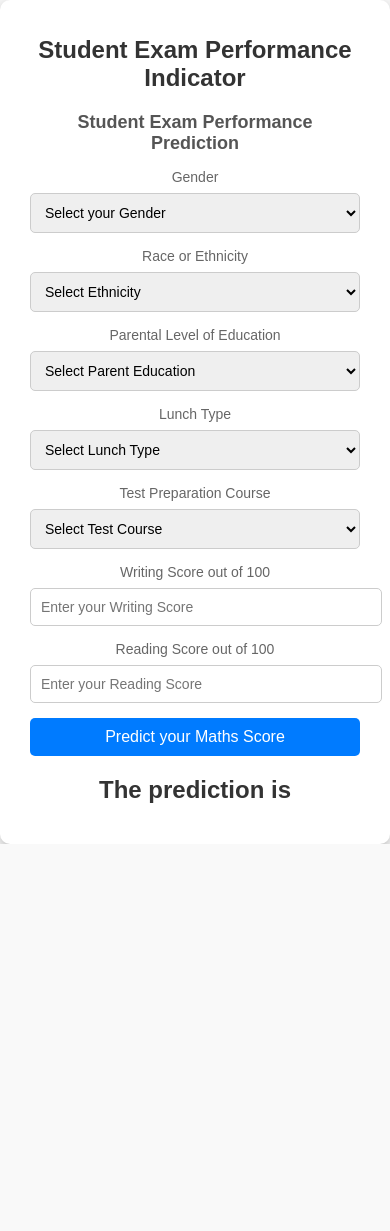
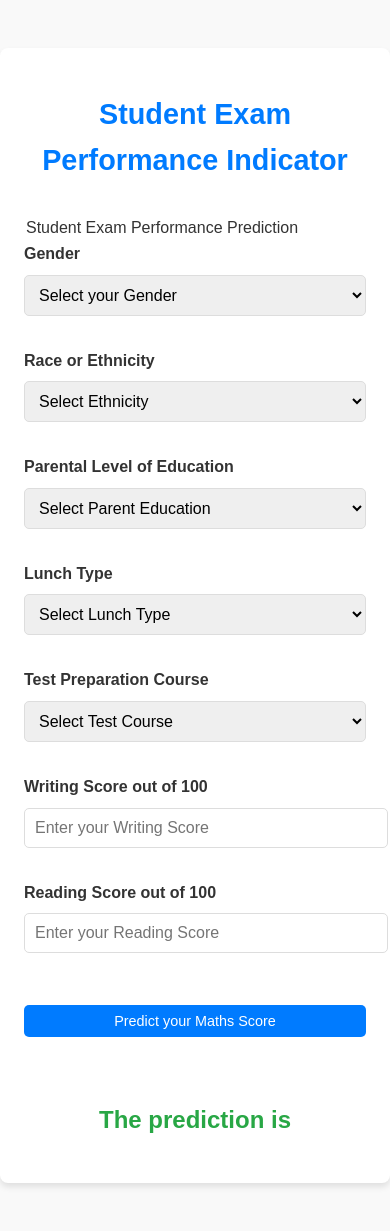
Before and after one commit to vishalsinghblr/Math-Score-Predictor, a Flask app: page /predictdata in a window 390 px wide. Before the commit the page ends 844 px from the top, so only its background shows below. Run offline with Flask 3, Linux system fonts and the light colour scheme.

Commit message:
Updated home.html and index.html

```diff
--- a/static/styles.css
+++ b/static/styles.css
@@ -1,83 +1,177 @@
-/* General Reset */
+/* General body styling */
 body {
+    font-family: 'Arial', sans-serif;
     margin: 0;
     padding: 0;
-    font-family: Arial, sans-serif;
-    background-color: #f4f4f4;
+    line-height: 1.6;
+    color: #333;
+    background-color: #f9f9f9;
 }
 
-/* Container styling */
-.container {
-    display: flex;
-    justify-content: center;
-    align-items: center;
-    height: 100vh;
+/* Header styling */
+.header {
+    background-color: #007bff;
+    color: #fff;
+    padding: 1.5rem 1rem;
+    text-align: center;
+    font-size: 1.8rem;
 }
 
-/* Login Box */
-.login {
-    background: #fff;
-    padding: 20px 30px;
-    border-radius: 10px;
-    box-shadow: 0 4px 8px rgba(0, 0, 0, 0.2);
-    width: 400px;
+/* Main content styles for index.html */
+.main-content {
+    padding: 2rem;
     text-align: center;
 }
 
-/* Heading */
-.login h1 {
-    color: #333;
-    margin-bottom: 20px;
-    font-size: 24px;
+.intro {
+    margin-bottom: 2.5rem;
 }
 
-/* Form styling */
-form legend {
-    font-size: 18px;
-    margin-bottom: 15px;
-    color: #555;
-    font-weight: bold;
+.intro h2 {
+    font-size: 1.5rem;
+    color: #007bff;
+    margin-bottom: 1rem;
 }
 
-.form-label {
-    display: block;
-    margin-bottom: 8px;
-    font-size: 14px;
-    color: #666;
+.intro p {
+    font-size: 1rem;
+    margin-bottom: 1.5rem;
+    color: #555;
 }
 
-.form-control {
-    width: 100%;
-    padding: 10px;
-    margin-bottom: 15px;
-    border: 1px solid #ccc;
-    border-radius: 5px;
-    font-size: 14px;
+/* Features section for index.html */
+.features {
+    background-color: #ffffff;
+    padding: 2rem;
+    border-radius: 8px;
+    box-shadow: 0px 4px 6px rgba(0, 0, 0, 0.1);
+    max-width: 800px;
+    margin: 0 auto;
 }
 
-/* Button styling */
+.features h2 {
+    font-size: 1.5rem;
+    margin-bottom: 1rem;
+    color: #333;
+}
+
+.features ul {
+    list-style-type: disc;
+    padding-left: 20px;
+    text-align: left;
+}
+
+.features li {
+    margin: 0.5rem 0;
+    font-size: 1rem;
+    color: #555;
+}
+
+/* Button styling for both pages */
 .btn {
+    display: inline-block;
     background-color: #007bff;
     color: #fff;
-    padding: 10px 15px;
+    padding: 10px 20px;
+    font-size: 1rem;
     border: none;
     border-radius: 5px;
     cursor: pointer;
-    font-size: 16px;
-    width: 100%;
+    text-decoration: none;
+    margin-top: 20px;
 }
 
 .btn:hover {
     background-color: #0056b3;
 }
 
-/* Placeholder text styling */
-.placeholder {
-    color: #aaa;
+/* Footer styling for index.html */
+.footer {
+    margin-top: 2rem;
+    padding: 1rem;
+    background-color: #333;
+    color: #fff;
+    text-align: center;
+    font-size: 0.9rem;
 }
 
-/* Prediction text */
+/* Container for home.html */
+.container {
+    max-width: 600px;
+    margin: 3rem auto;
+    padding: 2rem;
+    background-color: #ffffff;
+    border-radius: 8px;
+    box-shadow: 0px 4px 6px rgba(0, 0, 0, 0.1);
+}
+
+/* Form styles for home.html */
+.login h1 {
+    text-align: center;
+    margin-bottom: 2rem;
+    font-size: 1.8rem;
+    color: #007bff;
+}
+
+form {
+    display: flex;
+    flex-direction: column;
+}
+
+.mb-3 {
+    margin-bottom: 1rem;
+}
+
+label {
+    font-weight: bold;
+    margin-bottom: 0.5rem;
+    display: block;
+}
+
+input, select {
+    width: 100%;
+    padding: 10px;
+    margin-bottom: 1rem;
+    border: 1px solid #ddd;
+    border-radius: 5px;
+    font-size: 1rem;
+}
+
+/* Form button for home.html */
+.btn-primary {
+    background-color: #007bff;
+    color: #fff;
+    border: none;
+    padding: 10px 15px;
+    border-radius: 5px;
+    cursor: pointer;
+    font-size: 1rem;
+}
+
+.btn-primary:hover {
+    background-color: #0056b3;
+}
+
+/* Prediction result styling for home.html */
 h2 {
-    margin-top: 20px;
-    color: #333;
+    text-align: center;
+    margin-top: 2rem;
+    font-size: 1.5rem;
+    color: #28a745;
 }
+
+/* Media query for responsiveness */
+@media (max-width: 768px) {
+    .features, .container {
+        padding: 1.5rem;
+    }
+
+    .features ul {
+        padding-left: 15px;
+    }
+
+    .btn, .btn-primary {
+        padding: 8px 15px;
+        font-size: 0.9rem;
+    }
+}
```
